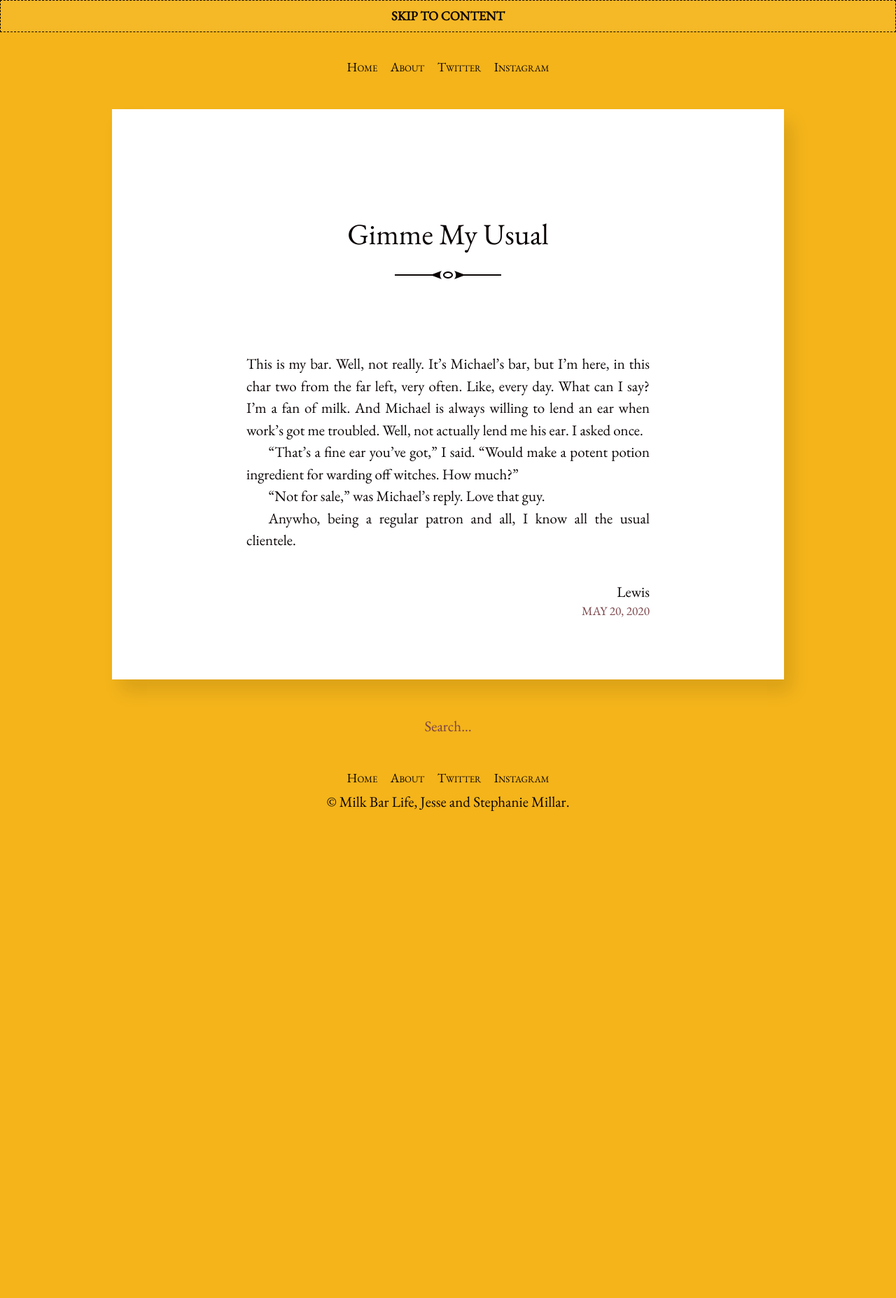
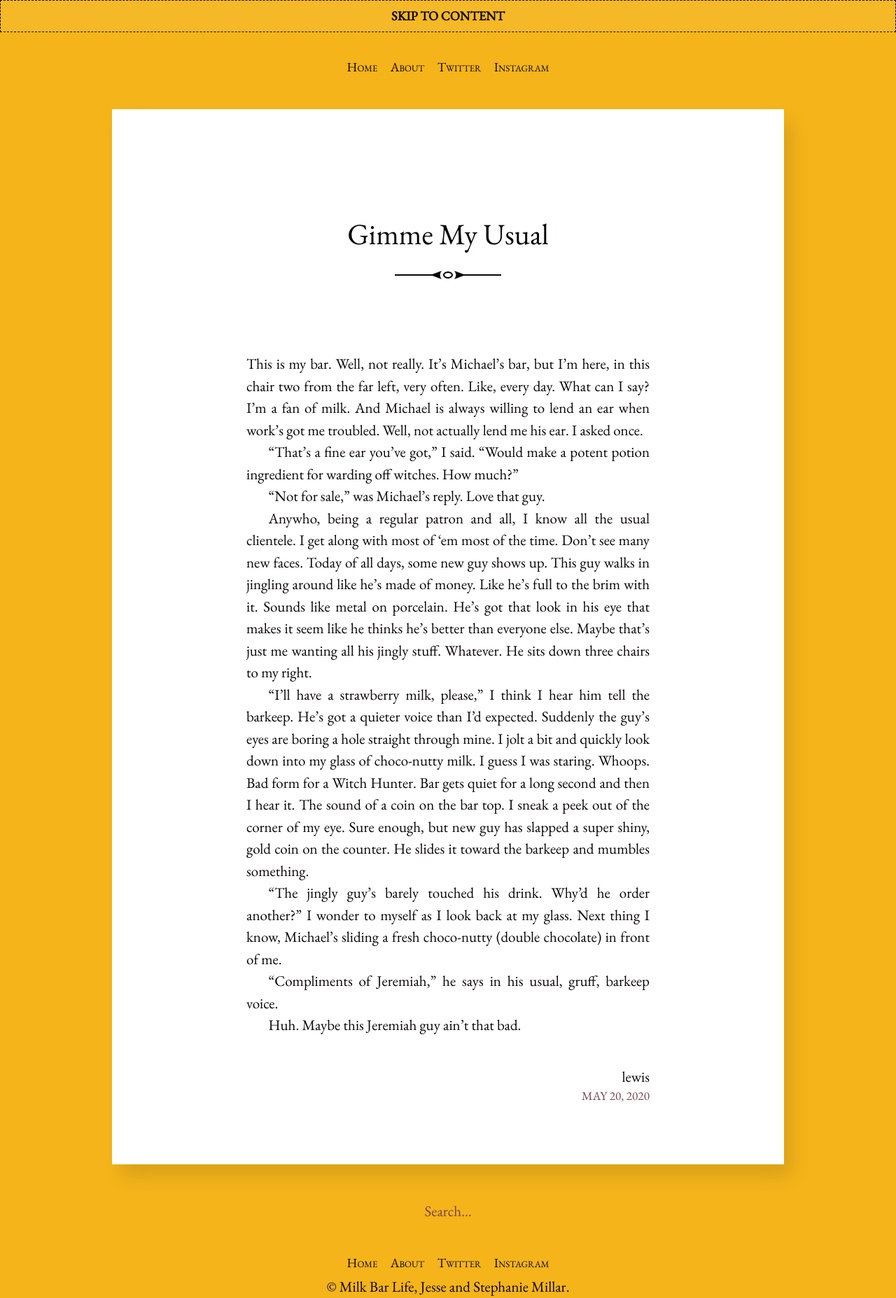
Before and after one commit to milkbarlife/milkbarlife.github.io, a Jekyll site: the page built from _posts/2020-05-20-gimme-my-usual.md, in a window 1280 px wide. Shown: the whole page at 70% size. Built offline with Jekyll 4.4.1, drawn with Linux system fonts in a browser that asks for light colours; before the commit the page ends 1204 px from its top, so only the background shows below that.

Commit message:
Finishing up the content for the first post
Signed-off-by: Jesse Millar <jesse.millar@microsoft.com>

```diff
--- a/_posts/2020-05-20-gimme-my-usual.md
+++ b/_posts/2020-05-20-gimme-my-usual.md
@@ -1,14 +1,22 @@
 ---
 title: "Gimme My Usual"
 layout: post
-author: "Lewis"
+author: lewis
 categories: musings
 ---
 
-This is my bar. Well, not really. It's Michael's bar, but I'm here, in this char two from the far left, very often. Like, every day. What can I say? I'm a fan of milk. And Michael is always willing to lend an ear when work's got me troubled. Well, not actually lend me his ear. I asked once.
+This is my bar. Well, not really. It's Michael's bar, but I'm here, in this chair two from the far left, very often. Like, every day. What can I say? I'm a fan of milk. And Michael is always willing to lend an ear when work's got me troubled. Well, not actually lend me his ear. I asked once.
 
 "That's a fine ear you've got," I said. "Would make a potent potion ingredient for warding off witches. How much?"
 
 "Not for sale," was Michael's reply. Love that guy.
 
-Anywho, being a regular patron and all, I know all the usual clientele.
+Anywho, being a regular patron and all, I know all the usual clientele. I get along with most of 'em most of the time. Don't see many new faces. Today of all days, some new guy shows up. This guy walks in jingling around like he's made of money. Like he's full to the brim with it. Sounds like metal on porcelain. He's got that look in his eye that makes it seem like he thinks he's better than everyone else. Maybe that's just me wanting all his jingly stuff. Whatever. He sits down three chairs to my right.
+
+"I'll have a strawberry milk, please," I think I hear him tell the barkeep. He's got a quieter voice than I'd expected. Suddenly the guy's eyes are boring a hole straight through mine. I jolt a bit and quickly look down into my glass of choco-nutty milk. I guess I was staring. Whoops. Bad form for a Witch Hunter. Bar gets quiet for a long second and then I hear it. The sound of a coin on the bar top. I sneak a peek out of the corner of my eye. Sure enough, but new guy has slapped a super shiny, gold coin on the counter. He slides it toward the barkeep and mumbles something.
+
+"The jingly guy's barely touched his drink. Why'd he order another?" I wonder to myself as I look back at my glass. Next thing I know, Michael's sliding a fresh choco-nutty (double chocolate) in front of me.
+
+"Compliments of Jeremiah," he says in his usual, gruff, barkeep voice.
+
+Huh. Maybe this Jeremiah guy ain't that bad.
```
Also changed, not shown: _authors/lewis.md (added, +6 -0 lines).
